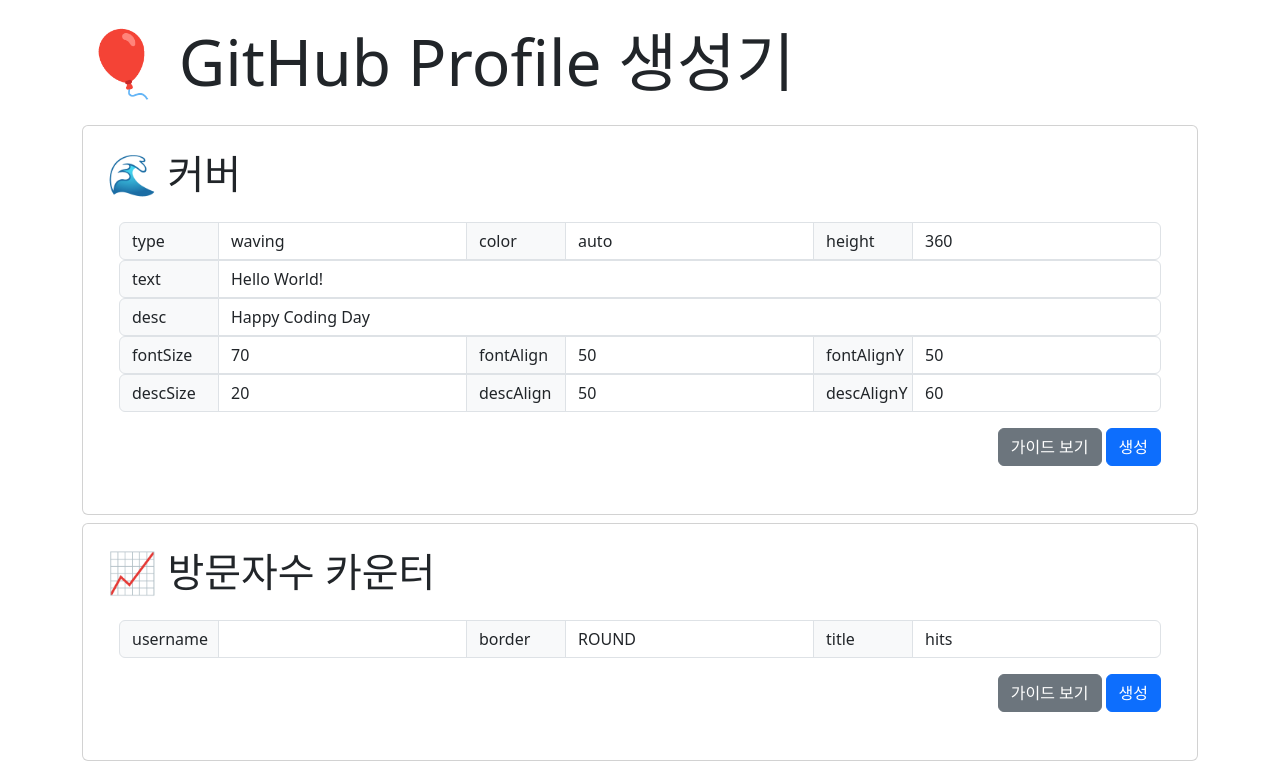
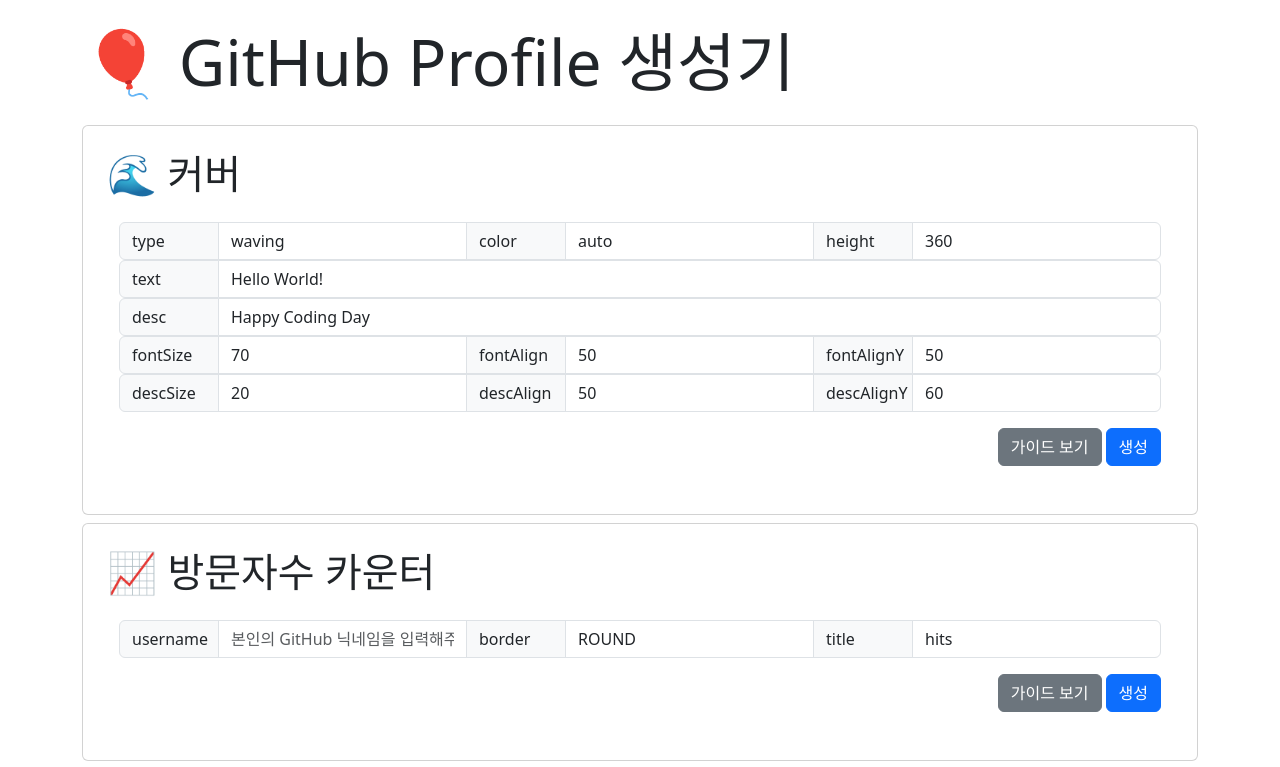
Before and after one commit to qus0in/paste_profile, a Vue app: page / in a window 1280 px wide. Shown: the top 767 px of the page. Built offline with nearby package versions, Linux system fonts and the light colour scheme.

Commit message:
placeholder

```diff
--- a/src/components/HitsCard.vue
+++ b/src/components/HitsCard.vue
@@ -2,7 +2,7 @@
   <Card title="📈 방문자수 카운터">
     <div class="input-group">
       <InputLabel for="hits" label="username" />
-      <TextInput id="hits-username" v-model="username" />
+      <TextInput id="hits-username" v-model="username" placeholder="본인의 GitHub 닉네임을 입력해주세요" />
       <InputLabel for="hits" label="border" />
       <Dropdown id="hits-border" v-model="border" :items="borderItems" />
       <InputLabel for="hits" label="title" />
```
